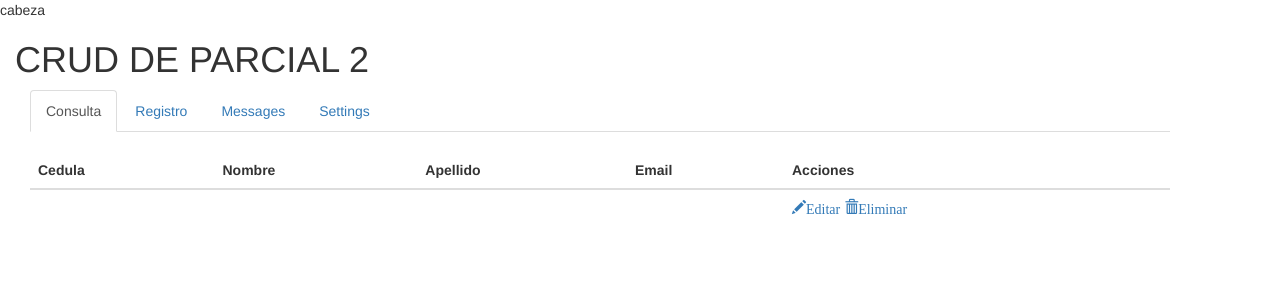
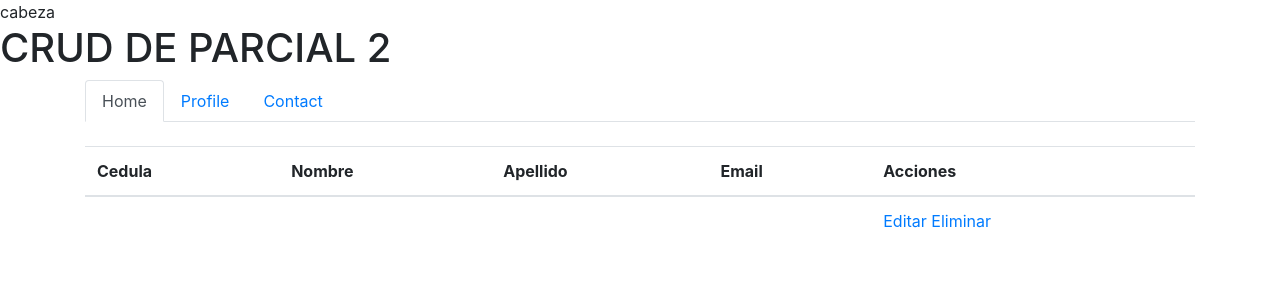
Before and after one commit to combrolycool/parcial2, a CodeIgniter app: page /tareas_web_2/index.php/persona/index in a window 1280 px wide. Shown: the top 300 px of the page. Run offline with CodeIgniter, Linux system fonts and the light colour scheme; tables that the repository leaves empty or names only in its code hold one stand-in row (values such as "Sample post"); data that the repository does not hold is empty; some libraries are stand-ins or nearby versions.

Commit message:
commit que sirve pero se ve feo

```diff
--- a/application/config/config.php
+++ b/application/config/config.php
@@ -23,7 +23,7 @@ defined('BASEPATH') OR exit('No direct script access allowed');
 | a PHP script and you can easily do that on your own.
 |
 */
-$config['base_url'] = 'http://localhost:8080/tareas_web_2/parcial2/';
+$config['base_url'] = 'http://localhost:8080/tareas_web_2/parcial2/index.php/';
 
 /*
 |--------------------------------------------------------------------------
@@ -383,7 +383,7 @@ $config['sess_expiration'] = 7200;
 $config['sess_save_path'] = NULL;
 $config['sess_match_ip'] = FALSE;
 $config['sess_time_to_update'] = 300;
-$config['sess_regenerate_destroy'] = TRUE;
+$config['sess_regenerate_destroy'] = FALSE;
 
 /*
 |--------------------------------------------------------------------------
--- a/application/controllers/Persona.php
+++ b/application/controllers/Persona.php
@@ -34,9 +34,9 @@ class Persona extends CI_Controller{
         ));
 
         if($this->form_validation->run() == false){
-
             $this->index();
-        }else{
+            return;
+        }
 
             $datos = $this->input->post();
             if(isset($datos)){
@@ -45,8 +45,7 @@ class Persona extends CI_Controller{
                 $txtApellido = $datos['txtApellido'];
                 $txtEmail = $datos['txtEmail'];
                 $this->Persona_model->InsertPerson($txtCedula, $txtNombre, $txtApellido, $txtEmail);
-                $this->index();
-            }
+                redirect('Persona');
         }
     }
 
@@ -60,7 +59,3 @@ class Persona extends CI_Controller{
     }
 
 }
-
-
-
-?>
--- a/application/views/Persona_view.php
+++ b/application/views/Persona_view.php
@@ -5,19 +5,19 @@
     <meta http-equiv="X-UA-Compatible" content="IE=edge">
     <title>Page Title</title>
     <meta name="viewport" content="width=device-width, initial-scale=1">
-    <link rel="stylesheet" href="assets/css/bootstrap.min.css">
-    <script src="https://stackpath.bootstrapcdn.com/bootstrap/4.1.3/js/bootstrap.min.js" integrity="sha384-ChfqqxuZUCnJSK3+MXmPNIyE6ZbWh2IMqE241rYiqJxyMiZ6OW/JmZQ5stwEULTy" crossorigin="anonymous"></script>
+    <link rel="stylesheet" href="https://stackpath.bootstrapcdn.com/bootstrap/4.1.3/css/bootstrap.min.css" integrity="sha384-MCw98/SFnGE8fJT3GXwEOngsV7Zt27NXFoaoApmYm81iuXoPkFOJwJ8ERdknLPMO" crossorigin="anonymous">
+    <script src="https://code.jquery.com/jquery-3.3.1.slim.min.js" integrity="sha384-q8i/X+965DzO0rT7abK41JStQIAqVgRVzpbzo5smXKp4YfRvH+8abtTE1Pi6jizo" crossorigin="anonymous"></script>
+<script src="https://cdnjs.cloudflare.com/ajax/libs/popper.js/1.14.3/umd/popper.min.js" integrity="sha384-ZMP7rVo3mIykV+2+9J3UJ46jBk0WLaUAdn689aCwoqbBJiSnjAK/l8WvCWPIPm49" crossorigin="anonymous"></script>
+<script src="https://stackpath.bootstrapcdn.com/bootstrap/4.1.3/js/bootstrap.min.js" integrity="sha384-ChfqqxuZUCnJSK3+MXmPNIyE6ZbWh2IMqE241rYiqJxyMiZ6OW/JmZQ5stwEULTy" crossorigin="anonymous"></script>
 </head>
 <body>
-    <header>
-        cabeza
-    </header>
-    <div class="container col-md-8">
+    <header>cabeza</header>
+
         <!-- Aqui el contenido de las vistas -->
        <?php
             $this->load->view($contenido);
         ?>
-    </div>
+
     <footer>
 
     </footer>
--- a/application/views/usuario/index.php
+++ b/application/views/usuario/index.php
@@ -1,16 +1,4 @@
 
-<!DOCTYPE html>
-<html>
-<head>
-    <meta charset="utf-8" />
-    <meta http-equiv="X-UA-Compatible" content="IE=edge">
-    <title>Page Title</title>
-    <meta name="viewport" content="width=device-width, initial-scale=1">
-    <link rel="stylesheet" href="assets/css/bootstrap.min.css">
-    <script src="assets/js/jquery.js"></script>
-    <script src="assets/js/bootstrap.min.js"></script>
-</head>
-<body>
     <?php
         echo validation_errors();
     ?>
@@ -19,17 +7,22 @@
 
     <div class="container">
 
-        <!-- Nav tabs -->
-        <ul class="nav nav-tabs" role="tablist">
-            <li role="presentation" class="active"><a href="#Consulta" aria-controls="Consulta" role="tab" data-toggle="tab">Consulta</a></li>
-            <li role="presentation"><a href="#Registro" aria-controls="Registro" role="tab" data-toggle="tab">Registro</a></li>
-            <li role="presentation"><a href="#messages" aria-controls="messages" role="tab" data-toggle="tab">Messages</a></li>
-            <li role="presentation"><a href="#settings" aria-controls="settings" role="tab" data-toggle="tab">Settings</a></li>
+
+            <ul class="nav nav-tabs" id="myTab" role="tablist">
+            <li class="nav-item">
+                <a class="nav-link active" id="home-tab" data-toggle="tab" href="#home" role="tab" aria-controls="home" aria-selected="true">Home</a>
+            </li>
+            <li class="nav-item">
+                <a class="nav-link" id="profile-tab" data-toggle="tab" href="#profile" role="tab" aria-controls="profile" aria-selected="false">Profile</a>
+            </li>
+            <li class="nav-item">
+                <a class="nav-link" id="contact-tab" data-toggle="tab" href="#contact" role="tab" aria-controls="contact" aria-selected="false">Contact</a>
+            </li>
             </ul>
+            <div class="tab-content" id="myTabContent">
 
-
-        <!-- Tab panes -->
-        <div class="tab-content">
+            <!-- tab de consulta -->
+                <div class="tab-pane fade show active" id="home" role="tabpanel" aria-labelledby="home-tab">
 
                     <!-- Consulta -->
                     <div role="tabpanel" class="tab-pane active" id="Consulta">
@@ -60,10 +53,11 @@
                         </table>
 
                     </div>
+                </div>
 
+                <!-- tab de formulario -->
+                <div class="tab-pane fade" id="profile" role="tabpanel" aria-labelledby="profile-tab">
 
-
-            <div role="tabpanel" class="tab-pane" id="Registro">
 
                             <!-- Formulario -->
                     <br>
@@ -88,12 +82,12 @@
                     </form>
 
 
-            </div>
-            <div role="tabpanel" class="tab-pane" id="messages">..3.</div>
-            <div role="tabpanel" class="tab-pane" id="settings">..4.</div>
+
+
+
+                <div class="tab-pane fade" id="contact" role="tabpanel" aria-labelledby="contact-tab">...</div>
             </div>
 
+
+
     </div>
-
-</body>
-</html>
```
Also changed, not shown: .htaccess (deleted), application/.htaccess (deleted). Lines whose indentation alone changed are shown as unchanged.
